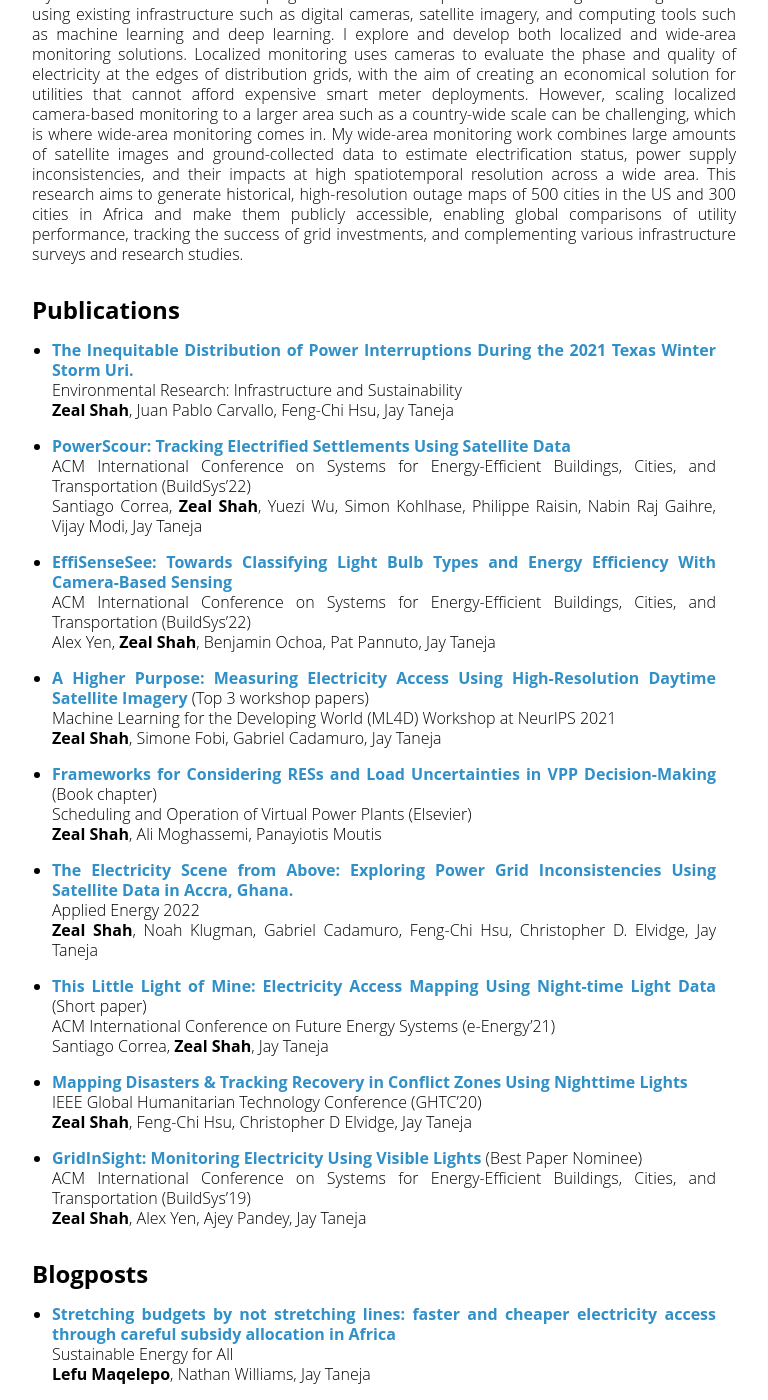
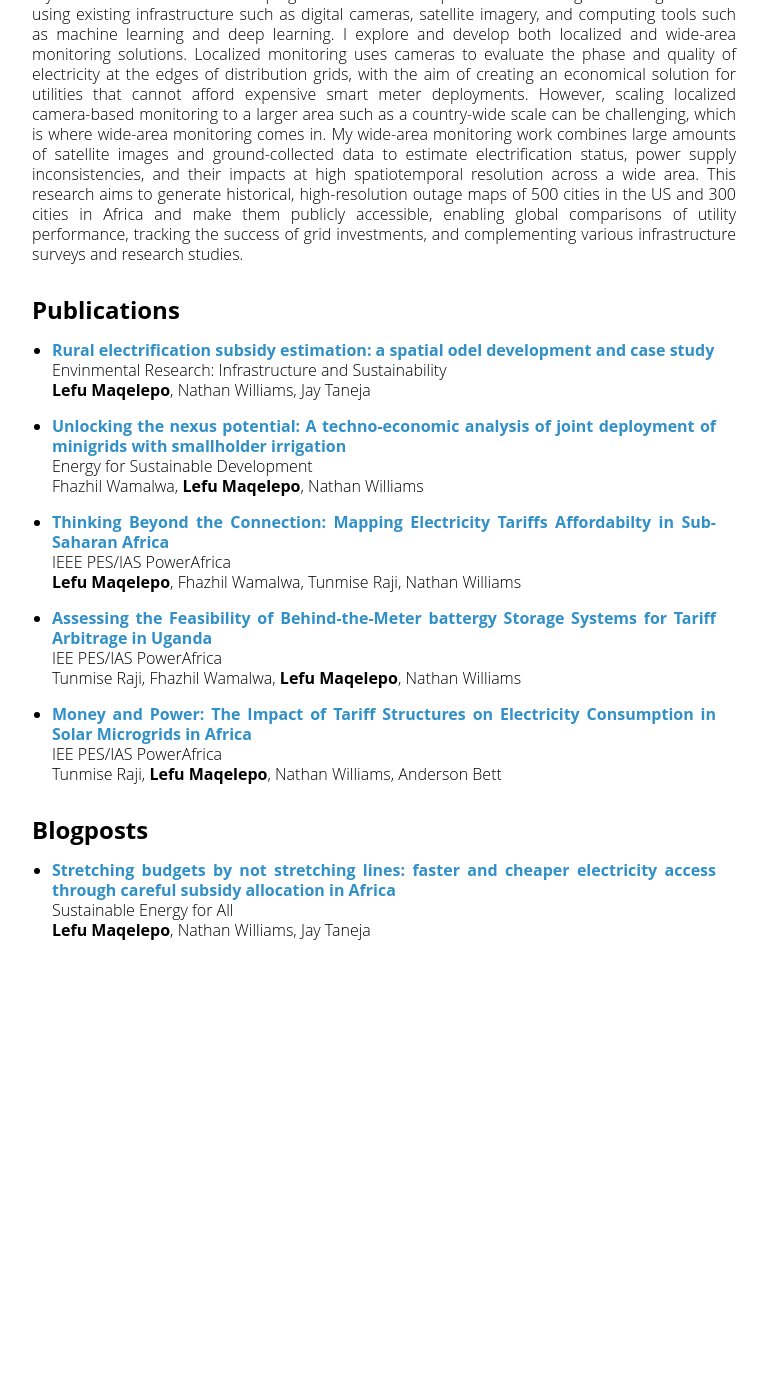
Before and after one commit to ljmaqele/ljmaqele.github.io, a Jekyll site: the page built from index.md, in a window 1280 px wide and 1400 px high, scrolled down 1467 px. Shown: the whole window, without its empty margins (256-1024 px from the left). Built offline with Jekyll 4.4.1, drawn with Linux system fonts in a browser that asks for light colours; our own code applies the rules of GitHub Pages for plain Markdown files; after the commit the page ends 2423 px from its top, so only the background shows below that.

Commit message:
Update index.md

```diff
--- a/index.md
+++ b/index.md
@@ -51,41 +51,25 @@ My research focuses on developing cost-effective and pervasive electric grid sen
 
 ## Publications
 
-* [**The Inequitable Distribution of Power Interruptions During the 2021 Texas Winter Storm Uri.**](https://doi.org/10.1088/2634-4505/acd4e7)\\
-	Environmental Research: Infrastructure and Sustainability \\
-	**Zeal Shah**, Juan Pablo Carvallo, Feng-Chi Hsu, Jay Taneja
+* [**Rural electrification subsidy estimation: a spatial odel development and case study**](https://iopscience.iop.org/article/10.1088/2634-4505/ac9711)\\
+  Envinmental Research: Infrastructure and Sustainability \\
+  **Lefu Maqelepo**, Nathan Williams, Jay Taneja
 
-* [**PowerScour: Tracking Electrified Settlements Using Satellite Data**](https://dl.acm.org/doi/abs/10.1145/3563357.3564069)\\
-	ACM International Conference on Systems for Energy-Efficient Buildings, Cities, and Transportation (BuildSys'22)\\
-	Santiago Correa, **Zeal Shah**, Yuezi Wu, Simon Kohlhase, Philippe Raisin, Nabin Raj Gaihre, Vijay Modi, Jay Taneja
+* [**Unlocking the nexus potential: A techno-economic analysis of joint deployment of minigrids with smallholder irrigation**](https://www.sciencedirect.com/science/article/abs/pii/S0973082623002028) \\
+  Energy for Sustainable Development \\
+  Fhazhil Wamalwa, **Lefu Maqelepo**, Nathan Williams
 
-* [**EffiSenseSee: Towards Classifying Light Bulb Types and Energy Efficiency With Camera-Based Sensing**](https://dl.acm.org/doi/abs/10.1145/3563357.3564062)\\
-	ACM International Conference on Systems for Energy-Efficient Buildings, Cities, and Transportation (BuildSys'22)\\
-	Alex Yen, **Zeal Shah**, Benjamin Ochoa, Pat Pannuto, Jay Taneja
+* [**Thinking Beyond the Connection: Mapping Electricity Tariffs Affordabilty in Sub-Saharan Africa**](https://ieeexplore.ieee.org/abstract/document/10363253)\\
+  IEEE PES/IAS PowerAfrica \\
+  **Lefu Maqelepo**, Fhazhil Wamalwa, Tunmise Raji, Nathan Williams
 
-* [**A Higher Purpose: Measuring Electricity Access Using High-Resolution Daytime Satellite Imagery**](https://arxiv.org/pdf/2210.03909.pdf) (Top 3 workshop papers)\\
-	Machine Learning for the Developing World (ML4D) Workshop at NeurIPS 2021\\
-	**Zeal Shah**, Simone Fobi, Gabriel Cadamuro, Jay Taneja
+* [**Assessing the Feasibility of Behind-the-Meter battergy Storage Systems for Tariff Arbitrage in Uganda** ](https://ieeexplore.ieee.org/abstract/document/10363252)\\
+  IEE PES/IAS PowerAfrica \\
+  Tunmise Raji, Fhazhil Wamalwa, **Lefu Maqelepo**, Nathan Williams
 
-* [**Frameworks for Considering RESs and Load Uncertainties in VPP Decision-Making**](https://www.sciencedirect.com/science/article/pii/B9780323852678000159) (Book chapter)\\
-	Scheduling and Operation of Virtual Power Plants (Elsevier)\\
-	**Zeal Shah**, Ali Moghassemi, Panayiotis Moutis
-
-* [**The Electricity Scene from Above: Exploring Power Grid Inconsistencies Using Satellite Data in Accra, Ghana.**](https://www.sciencedirect.com/science/article/abs/pii/S0306261922005980)\\
-	Applied Energy 2022 \\
-	**Zeal Shah**, Noah Klugman, Gabriel Cadamuro, Feng-Chi Hsu, Christopher D. Elvidge, Jay Taneja
-
-* [**This Little Light of Mine: Electricity Access Mapping Using Night-time Light Data**](https://dl.acm.org/doi/abs/10.1145/3447555.3464871) (Short paper)\\
-	ACM International Conference on Future Energy Systems (e-Energy'21)\\
-	Santiago Correa, **Zeal Shah**, Jay Taneja
-
-* [**Mapping Disasters & Tracking Recovery in Conflict Zones Using Nighttime Lights**](https://ieeexplore.ieee.org/abstract/document/9342937/)\\
-	IEEE Global Humanitarian Technology Conference (GHTC'20)\\
-	**Zeal Shah**, Feng-Chi Hsu, Christopher D Elvidge, Jay Taneja
-
-* [**GridInSight: Monitoring Electricity Using Visible Lights**](https://dl.acm.org/doi/abs/10.1145/3360322.3360855) (Best Paper Nominee)\\
-	ACM International Conference on Systems for Energy-Efficient Buildings, Cities, and Transportation (BuildSys'19)\\
-	**Zeal Shah**, Alex Yen, Ajey Pandey, Jay Taneja
+* [**Money and Power: The Impact of Tariff Structures on Electricity Consumption in Solar Microgrids in Africa**](https://ieeexplore.ieee.org/abstract/document/9905330)\\
+  IEE PES/IAS PowerAfrica \\
+  Tunmise Raji, **Lefu Maqelepo**, Nathan Williams, Anderson Bett
 
 ---
 ## Blogposts
```
